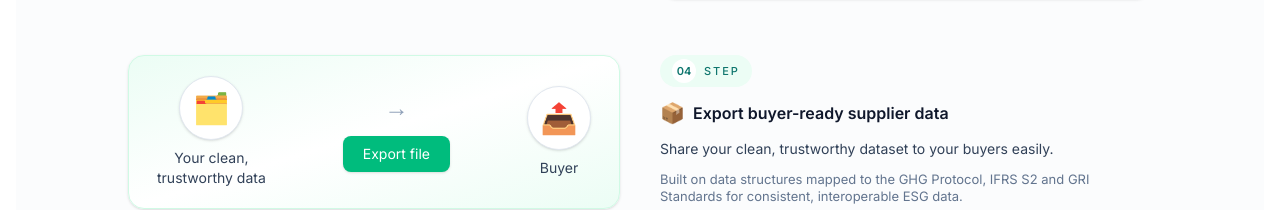
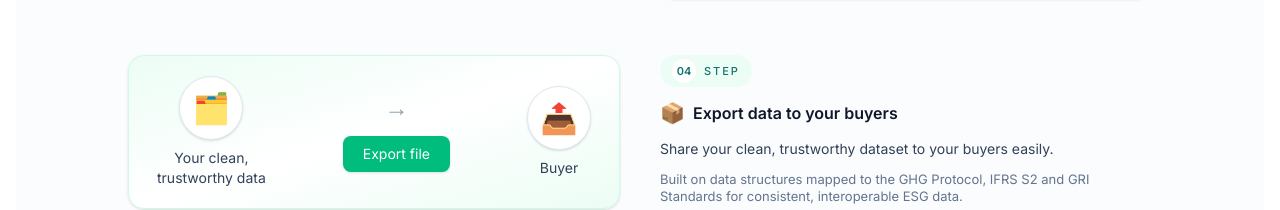
Before and after one commit to esgee-earth/esgee-earth-site, a Next.js app: page / in a window 1280 px wide. Shown: the part 2284-2494 px from the top of the page. Built offline with nearby package versions, Linux system fonts and the light colour scheme.

Commit message:
fix export line on step4

```diff
--- a/app/page.tsx
+++ b/app/page.tsx
@@ -329,7 +329,7 @@ function HowItWorksSection() {
         <HowItWorksRow
           step="04"
           icon="📦"
-          title="Export buyer-ready supplier data"
+          title="Export data to your buyers"
           body="Share your clean, trustworthy dataset to your buyers easily."
           detail="Built on data structures mapped to the GHG Protocol, IFRS S2 and GRI Standards for consistent, interoperable ESG data."
           align="right"
```
